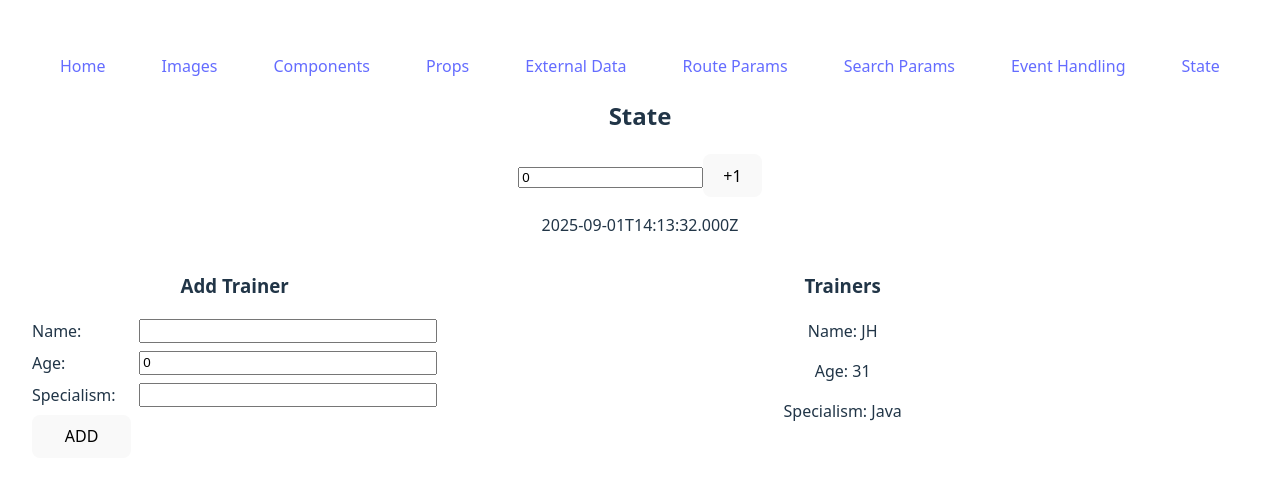
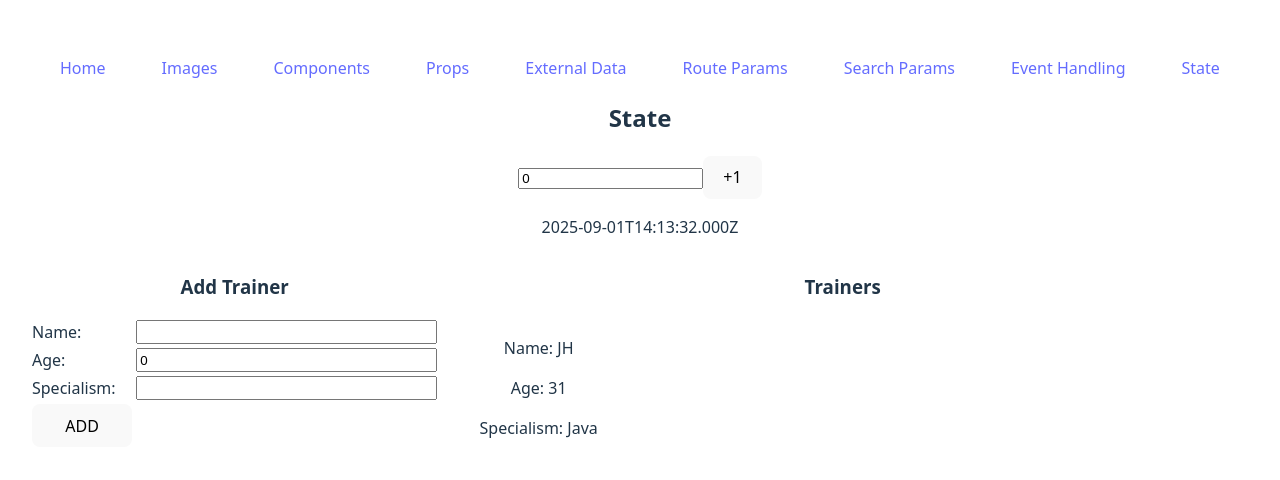
Before and after one commit to JHarry444/Lloyds-React-09-25, a React (Vite) app: page /state in a window 1280 px wide. Shown: the part 144-624 px from the top of the page. Built offline with nearby package versions, Linux system fonts and the light colour scheme.

Commit message:
added grids

```diff
--- a/src/components/interactive/lifting_state/TrainerForm.jsx
+++ b/src/components/interactive/lifting_state/TrainerForm.jsx
@@ -16,7 +16,7 @@ export default function TrainerForm({ setTrainers }) {
         //     newTrainersArray.push({ name, age, specialism })
         //     return newTrainersArray;
         // })
-        setTrainers(currentTrainers => [{ name, age, specialism }, ...currentTrainers]);
+        setTrainers(currentTrainers => [ ...currentTrainers, { name, age, specialism }]);
         setName("");
         setAge(0);
         setSpecialism("");
--- a/src/components/interactive/lifting_state/TrainerList.jsx
+++ b/src/components/interactive/lifting_state/TrainerList.jsx
@@ -6,6 +6,7 @@ export default function TrainerList({ trainers }) {
     return (
         <div>
             <h3>Trainers</h3>
+            <div className='trainerList'>
                 {
                     trainers.map(({ name, age, specialism }) => (
                         <Trainer
@@ -17,5 +18,6 @@ export default function TrainerList({ trainers }) {
                     ))
                 }
             </div>
+        </div>
     )
 }
--- a/src/components/interactive/lifting_state/lifting.css
+++ b/src/components/interactive/lifting_state/lifting.css
@@ -6,6 +6,11 @@ div.trainerContainer {
 div.trainerContainer form {
     display: grid;
     grid-template-columns: 1fr 3fr;
-    gap: 0.5em;
+    gap: 0.25em;
     text-align: left;
 }
+
+.trainerList {
+    display: grid;
+    grid-template-columns: repeat(4, 1fr);
+}
--- a/src/components/static/Trainer.jsx
+++ b/src/components/static/Trainer.jsx
@@ -32,12 +32,12 @@ export default function Trainer({ name, age, specialism, picture }) {
     // )
 
         return (
-        <>
+        <div>
             <p>Name: {name}</p>
             <p>Age: {age}</p>
             <p>Specialism: {specialism}</p>
             {picture && <img src={picture} width={"50px"} />}
-        </>
+        </div>
     )
 }
 
```
Lines whose indentation alone changed are shown as unchanged.
